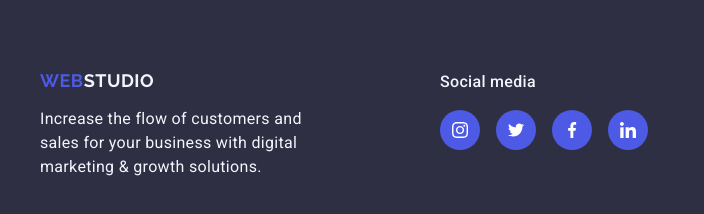
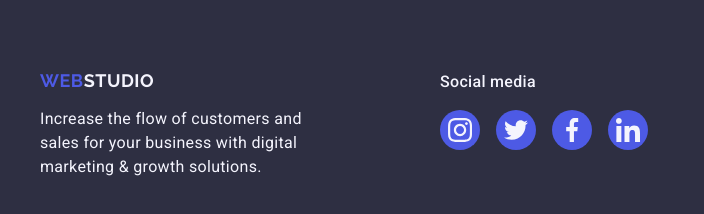
Before and after one commit to Beniamin-Mishkur/goit-markup-hw-04, a plain HTML site: page index.html in a window 1280 px wide. Shown: the part 3333-3547 px from the top of the page, 36-740 px from the left. Drawn offline with nearby package versions, Linux system fonts and the light colour scheme.

Commit message:
footer fix1

```diff
--- a/css/styles.css
+++ b/css/styles.css
@@ -450,6 +450,7 @@ img {
 }
 .footer-container {
   display: flex;
+  align-items: baseline;
 }
 .page-footer {
   background-color: #2e2f42;
@@ -480,7 +481,7 @@ img {
 .footer-logo-descr {
   display: flex;
   flex-direction: column;
-  padding-right: 120px;
+  margin-right: 120px;
 }
 
 .footer-text {
@@ -498,9 +499,6 @@ img {
   align-items: flex-start;
   justify-content: center;
   padding: 0px 16px 32px;
-}
-.company-social-media-link:hover {
-  background-color: #31d0aa;
 }
 
 .sm-text {
@@ -523,22 +521,18 @@ img {
   justify-content: center;
   width: 40px;
   height: 40px;
+  /* width: 100%;
+  height: 100%; */
   border-radius: 50%;
   background-color: #4d5ae5;
   transition: background-color 250ms cubic-bezier(0.4, 0, 0.2, 1);
 }
 
-team-member-social-media-link:hover {
-  background-color: #404bbf;
+.company-social-media-link:hover,
+.company-social-media-link:hover {
+  background-color: #31d0aa;
 }
 
-.soc-media-icon {
-  fill: #fff;
+.company-social-media-list .soc-media-icon {
+  fill: #f4f4fd;
 }
-
-.social-media-footer {
-  display: flex;
-  flex-direction: column;
-  align-items: flex-start;
-  justify-content: center;
-}
--- a/index.html
+++ b/index.html
@@ -508,50 +508,50 @@
             digital marketing & growth solutions.
           </p>
         </div>
-        <div class="social-media-footer">
+
         <div class="company-social-media">
           <p class="sm-text">Social media</p>
           <ul class="company-social-media-list">
-              <li class="instagram">
+            <li class="social-media-name">
               <a
                 class="company-social-media-link"
                 href="https://www.instagram.com/"
                 target="_blank"
               >
-                  <svg class="soc-media-icon" width="16" height="16">
+                <svg class="soc-media-icon" width="24" height="24">
                   <use href="./images/icons.svg#icon-instagram"></use>
                 </svg>
               </a>
             </li>
-              <li class="twitter">
+            <li class="social-media-name">
               <a
                 class="company-social-media-link"
                 href="https://x.com/"
                 target="_blank"
               >
-                  <svg class="soc-media-icon" width="16" height="16">
+                <svg class="soc-media-icon" width="24" height="24">
                   <use href="./images/icons.svg#icon-twitter"></use>
                 </svg>
               </a>
             </li>
-              <li class="facebook">
+            <li class="social-media-name">
               <a
                 class="company-social-media-link"
                 href="https://www.facebook.com/"
                 target="_blank"
               >
-                  <svg class="soc-media-icon" width="16" height="16">
+                <svg class="soc-media-icon" width="24" height="24">
                   <use href="./images/icons.svg#icon-facebook"></use>
                 </svg>
               </a>
             </li>
-              <li class="linkedin">
+            <li class="social-media-name">
               <a
                 class="company-social-media-link"
                 href="https://www.linkedin.com/"
                 target="_blank"
               >
-                  <svg class="soc-media-icon" width="16" height="16">
+                <svg class="soc-media-icon" width="24" height="24">
                   <use href="./images/icons.svg#icon-linkedin"></use>
                 </svg>
               </a>
@@ -559,7 +559,6 @@
           </ul>
         </div>
       </div>
-      </div>
     </footer>
   </body>
 </html>
```
Lines whose indentation alone changed are shown as unchanged.
